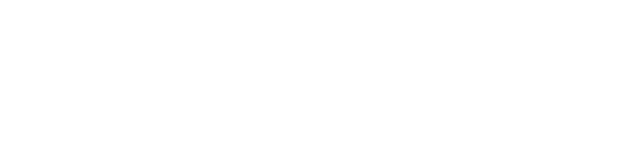
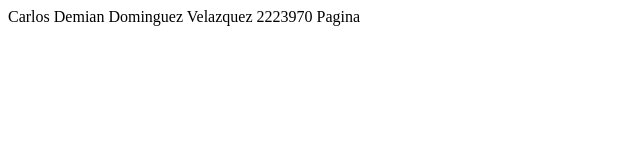
Before and after one commit to DemianDV0/Mi-pagina-de-cosas-que-me-gustan, a plain HTML site: page index.html in a window 1280 px wide. Shown: the whole page, without its empty margins (0-640 px from the left). Drawn offline with Linux system fonts and the light colour scheme.

Commit message:
Se agrego el header a la pagina web

```diff
--- a/index.html
+++ b/index.html
@@ -5,6 +5,7 @@
     <meta name="viewport" content="width=device-width, initial-scale=1.0">
     <title>Document</title>
 </head>
+<header>Carlos Demian Dominguez Velazquez 2223970 Pagina</header>
 <body>
 
 </body>
```
